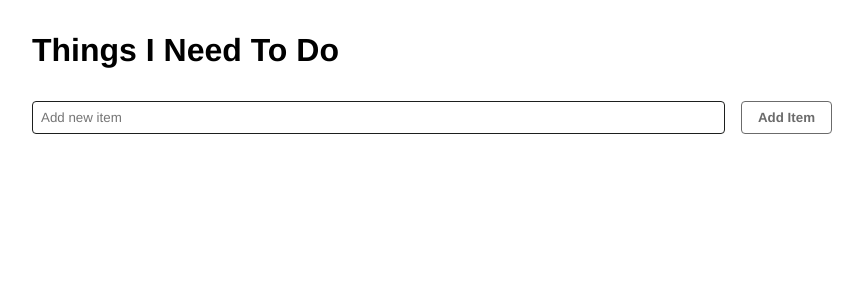
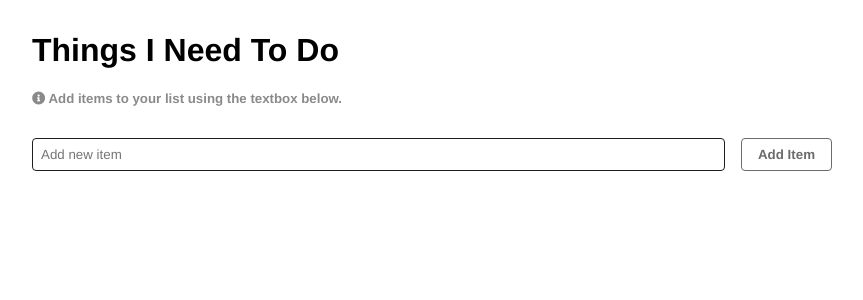
Before and after one commit to bjoberg/vue-testing-fundamentals, a Vue app: page / in a window 1280 px wide. Shown: the top 300 px of the page, without its empty margins (208-1071 px from the left). Built offline with nearby package versions, Linux system fonts and the light colour scheme.

Commit message:
Add PageHeader Component & FontAwesome (#3)

```diff
--- a/public/index.html
+++ b/public/index.html
@@ -1,17 +1,22 @@
 <!DOCTYPE html>
 <html lang="en">
+
 <head>
   <meta charset="utf-8">
   <meta http-equiv="X-UA-Compatible" content="IE=edge">
   <meta name="viewport" content="width=device-width,initial-scale=1.0">
   <link rel="icon" href="<%= BASE_URL %>favicon.ico">
+  <link rel="stylesheet" href="https://cdnjs.cloudflare.com/ajax/libs/font-awesome/5.14.0/css/all.min.css" />
   <title><%= htmlWebpackPlugin.options.title %></title>
 </head>
+
 <body>
   <noscript>
-      <strong>We're sorry but <%= htmlWebpackPlugin.options.title %> doesn't work properly without JavaScript enabled. Please enable it to continue.</strong>
+    <strong>We're sorry but <%= htmlWebpackPlugin.options.title %> doesn't work properly without JavaScript enabled.
+      Please enable it to continue.</strong>
   </noscript>
   <div id="app"></div>
   <!-- built files will be auto injected -->
 </body>
+
 </html>
--- a/src/App.vue
+++ b/src/App.vue
@@ -21,6 +21,9 @@ export default {
   -webkit-font-smoothing: antialiased;
   -moz-osx-font-smoothing: grayscale;
   margin: 2rem;
+}
+h5 {
+  color: #8a8a8a;
 }
 button {
   font-family: Avenir, Helvetica, Arial, sans-serif;
--- /dev/null
+++ b/src/components/PageHeader.vue
@@ -0,0 +1,16 @@
+<template>
+  <header>
+    <h1>
+      <slot name="title" />
+    </h1>
+    <h5>
+      <slot name="subtitle" />
+    </h5>
+  </header>
+</template>
+
+<script>
+export default {
+  name: "PageHeader",
+};
+</script>
--- a/src/pages/Home.vue
+++ b/src/pages/Home.vue
@@ -1,6 +1,13 @@
 <template>
   <div class="home-page_wrapper">
-    <h1>Things I Need To Do</h1>
+    <PageHeader>
+      <template v-slot:title>Things I Need To Do</template>
+      <template v-slot:subtitle>
+        <span>
+          <i class="fas fa-info-circle" /> Add items to your list using the textbox below.
+        </span>
+      </template>
+    </PageHeader>
     <AddItemForm @on-add="handleAddNewItem" />
     <TodoItem
       class="home-page_todo-item"
@@ -16,12 +23,13 @@
 </template>
 
 <script>
+import PageHeader from "../components/PageHeader.vue";
 import AddItemForm from "../components/AddItemForm.vue";
 import TodoItem from "../components/TodoItem.vue";
 
 export default {
   name: "HomePage",
-  components: { AddItemForm, TodoItem },
+  components: { PageHeader, AddItemForm, TodoItem },
   data() {
     return {
       items: [],
```
Also changed, not shown: 1 other file (tests, documents, lock files or other folders). Lines whose indentation alone changed are shown as unchanged.
